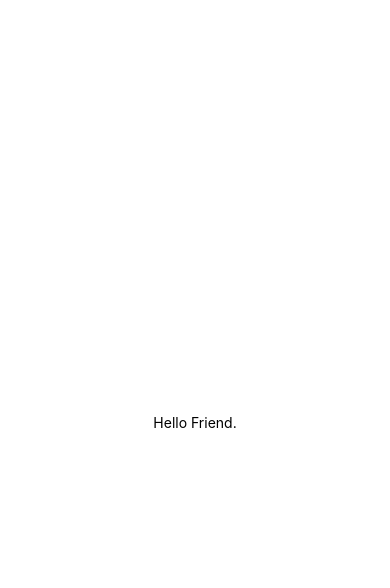
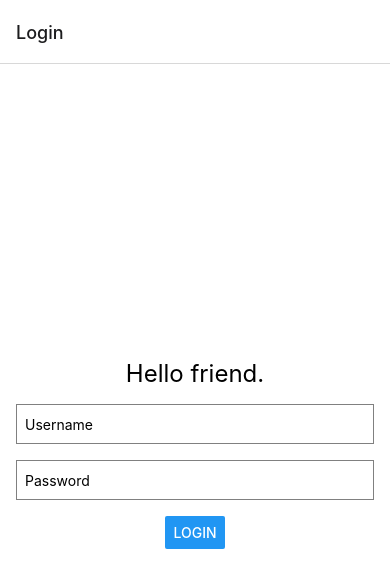
Before and after one commit to Owen-Rose/passwordManager, a React Native app: screen /Login in a window 390 px wide. Shown: the top 588 px of the page. Built offline with nearby package versions, Linux system fonts and the light colour scheme.

Commit message:
added navigation, login and home screen

```diff
--- a/App.js
+++ b/App.js
@@ -1,20 +1,22 @@
 import { StatusBar } from 'expo-status-bar';
-import { StyleSheet, Text, View } from 'react-native';
+import { useState } from 'react';
+import { NavigationContainer } from '@react-navigation/native';
+import { createStackNavigator } from '@react-navigation/stack';
+import HomeScreen from './screens/HomeScreen';
+import { StyleSheet, Text, View, TextInput, Button, Alert } from 'react-native';
+import LoginScreen from './screens/LoginScreen';
+
 
 export default function App() {
+  const stack = createStackNavigator();
+
+
   return (
-    <View style={styles.container}>
-      <Text>Hello Friend.</Text>
-      <StatusBar style="auto" />
-    </View>
+    <NavigationContainer>
+      <stack.Navigator initialRouteName='Login'>
+        <stack.Screen name="Login" component={LoginScreen} />
+        <stack.Screen name='Home' component={HomeScreen} />
+      </stack.Navigator>
+    </NavigationContainer>
   );
 }
-
-const styles = StyleSheet.create({
-  container: {
-    flex: 1,
-    backgroundColor: '#fff',
-    alignItems: 'center',
-    justifyContent: 'center',
-  },
-});
--- /dev/null
+++ b/screens/HomeScreen.js
@@ -0,0 +1,29 @@
+import React from "react";
+import {View, Text, Button, StyleSheet} from 'react-native';
+import { useNavigation } from "@react-navigation/native";
+
+export default function HomeScreen({navigation}) {
+    return (
+        <View style={styles.container}>
+            <Text style={styles.heading}>Welcome to the App.</Text>
+            <Button
+                title="Logout"
+                onPress={() => navigation.navigate('Login')}
+            />
+
+        </View>
+    )
+}
+
+const styles = StyleSheet.create({
+    container: {
+        flex: 1,
+        justifyContent: 'center',
+        alignItems: 'center',
+        padding: 16,
+    },
+    heading: {
+        fontSize: 24,
+        marginBottom: 16,
+    },
+})
--- /dev/null
+++ b/screens/LoginScreen.js
@@ -0,0 +1,68 @@
+import React from "react";
+import {View, Text, TextInput, Button, StyleSheet, Alert } from 'react-native';
+import { useState } from "react";
+import { useNavigation } from "@react-navigation/native";
+export default function LoginScreen() {
+    const [username, setUserName] = useState('');
+    const [password, setPassWord] = useState('');
+    const navigation = useNavigation();
+
+    const handleLogin = () => {
+      if (username !== '' && password !== '') {
+        Alert.alert('Login Successful, Welcome to the App');
+        navigation.navigate('Home');
+        setUserName('');
+        setPassWord('');
+      }
+      else {
+        Alert.alert('Login Failed, please enter both a username and password');
+        setUserName('');
+        setPassWord('');
+      }
+      console.log('Username: ', username);
+      console.log('Password: ', password);
+
+    }
+
+
+    return (
+      <View style={styles.container}>
+        <Text style={styles.heading}>Hello friend.</Text>
+        <TextInput
+          style={styles.input}
+          placeholder='Username'
+          onChangeText={text => setUserName(text)}
+          value={username}
+        />
+        <TextInput
+          style={styles.input}
+          placeholder="Password"
+          onChangeText={text => setPassWord(text)}
+          value={password}
+        />
+        <Button title='Login' onPress={handleLogin} />
+      </View>
+    );
+  }
+
+  const styles = StyleSheet.create({
+    container: {
+      flex: 1,
+      backgroundColor: '#fff',
+      alignItems: 'center',
+      justifyContent: 'center',
+      padding: 16,
+    },
+    heading: {
+      fontSize: 24,
+      marginBottom: 16,
+    },
+    input: {
+      width: '100%',
+      height: 40,
+      borderColor: 'gray',
+      borderWidth: 1,
+      marginBottom: 16,
+      paddingHorizontal: 8,
+    },
+  });
```
Also changed, not shown: package.json (+7 -0 lines), 2 other files (tests, documents, lock files or other folders).
